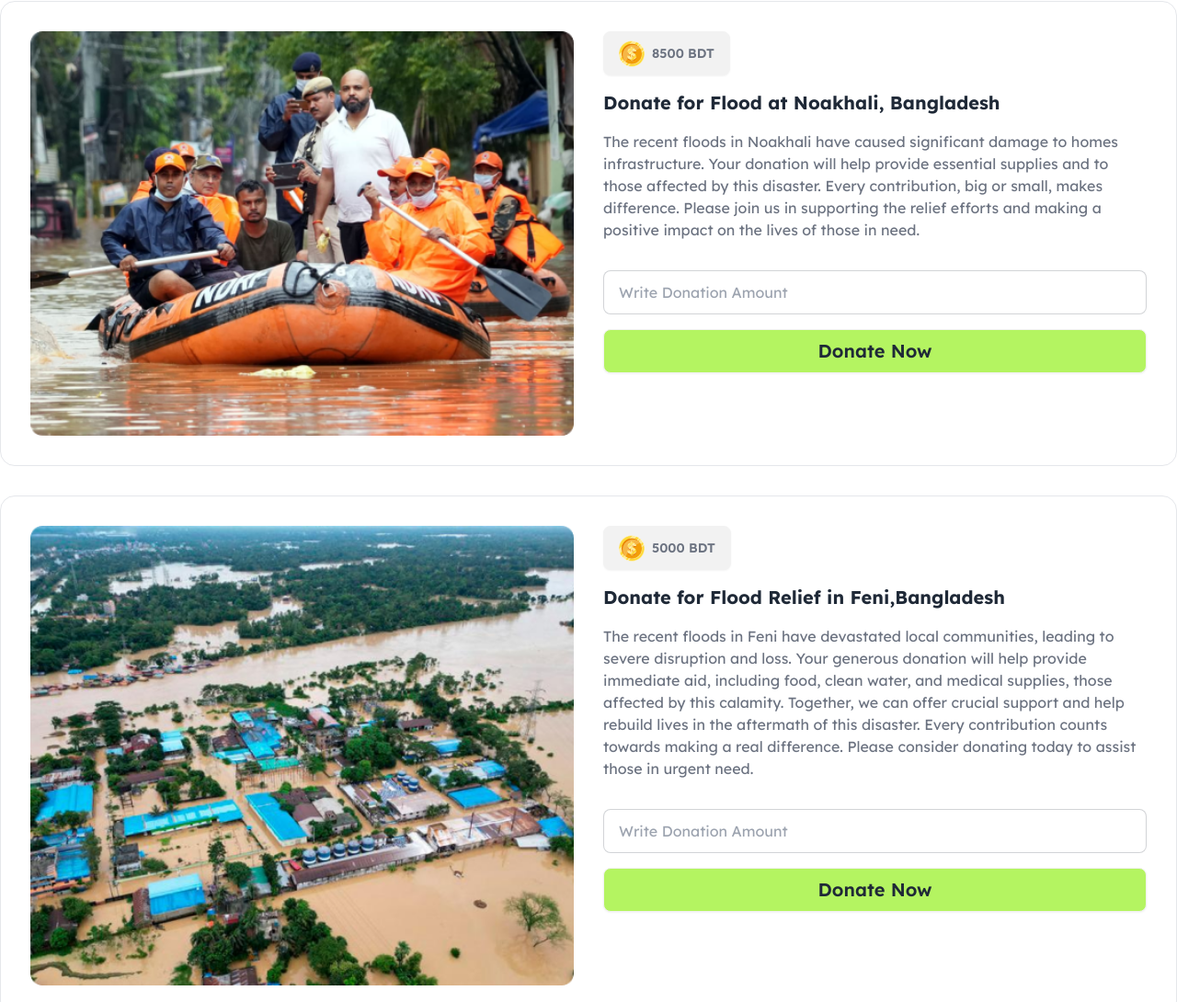
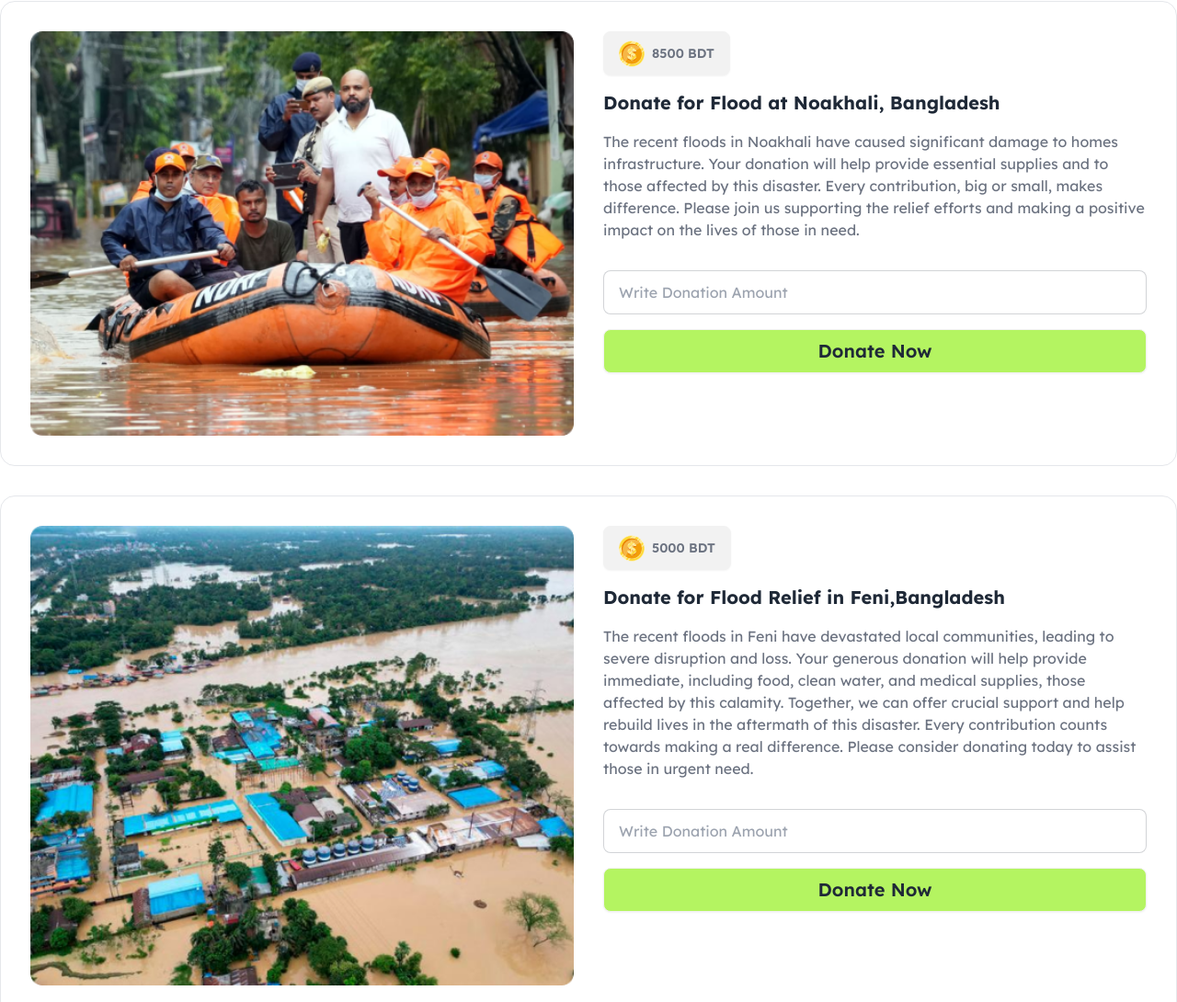
Before and after one commit to khalid33-opu/B10A5-DOM-Quest-Build-and-Manipulate-Assignment-05, a plain HTML site: page index.html in a window 1280 px wide. Shown: the part 290-1380 px from the top of the page at 92% size. Drawn offline with nearby package versions, Linux system fonts and the light colour scheme.

Commit message:
added some writting

```diff
--- a/index.html
+++ b/index.html
@@ -74,7 +74,7 @@
                             Bangladesh</span></h2>
                     <p class="text-gray-500"> The recent floods in Noakhali have caused significant damage to homes
                         infrastructure. Your donation will help provide essential supplies and to those affected by this
-                        disaster. Every contribution, big or small, makes difference. Please join us in supporting the
+                        disaster. Every contribution, big or small, makes difference. Please join us supporting the
                         relief efforts and making a positive impact on the lives of those in need.</p>
                     <div>
                         <input id="donation-noakhali" type="text" placeholder="Write Donation Amount"
@@ -96,7 +96,7 @@
                     <h2 class="font-bold text-xl">Donate for <span id="area-feni">Flood Relief in Feni,Bangladesh</span>
                     </h2>
                     <p class="text-gray-500"> The recent floods in Feni have devastated local communities, leading to
-                        severe disruption and loss. Your generous donation will help provide immediate aid, including
+                        severe disruption and loss. Your generous donation will help provide immediate, including
                         food, clean water, and medical supplies, those affected by this calamity. Together, we can
                         offer crucial support and help rebuild lives in the aftermath of this disaster. Every
                         contribution counts towards making a real difference. Please consider donating today to assist
@@ -121,7 +121,7 @@
                     <h2 class="font-bold text-xl" id="area-quota">Aid for Injured in the Quota Movement</h2>
                     <p class="text-gray-500">The recent Quota movement has resulted in numerous injuries and significant
                         hardship for many individuals. Your support is crucial in providing medical assistance,
-                        rehabilitation, and necessary supplies to those affected. By contributing, you help ensure
+                        rehabilitation, and necessary supplies to those affected. By contributing, you ensure
                         injured individuals receive the care and support they need during this challenging time. Every
                         donation plays a vital role in alleviating their suffering and aiding in their recovery. Please
                         consider making a donation to support these brave individuals in their time of need.</p>
```
